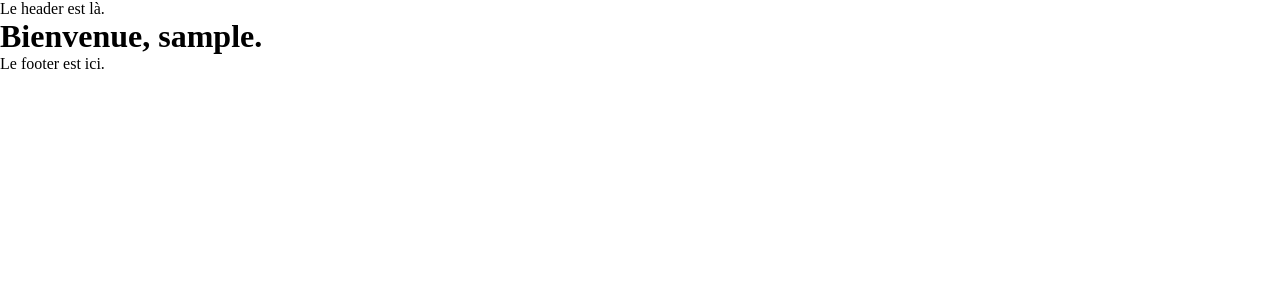
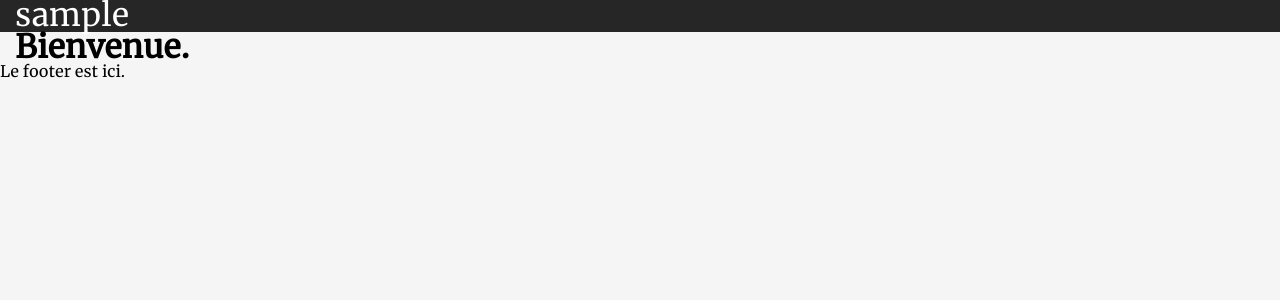
Before and after one commit to LorsGuillou/deuit-ta, a PHP site: page /indexAdmin.php in a window 1280 px wide. Shown: the top 300 px of the page. Run offline with PHP 8.4, Linux system fonts and the light colour scheme; the visitor is signed in with stand-in values (Sample User, id 1).

Commit message:
centrage css + début dashboard + gitgnore

```diff
--- a/Public/admin/css/style.css
+++ b/Public/admin/css/style.css
@@ -26,7 +26,62 @@
     font-style: normal;
 }
 
+/* ==========================
+=== Variables de couleurs ===
+========================== */
+
+:root {
+    --darkbg: rgba(38, 38, 38, 1);
+    --lightbg: #f5f5f5f2;
+    --shadow: rgba(112, 128, 144, 0.87);
+    --menulinks: rgba(202, 209, 224, 0.87);
+    --linkhover: rgba(206, 33, 33, 0.993);
+}
+
+/* ======================================
+=== Reset des marges et style général ===
+====================================== */
+
 * {
     margin: 0;
     padding: 0;
 }
+
+body {
+    background-color: var(--lightbg);
+    font-family: 'merriweatherregular', 'Calibri';
+}
+
+a {
+    text-decoration: none;
+}
+
+ul {
+    list-style-type: none;
+}
+
+.container {
+    max-width: 1320px;
+    width: 100%;
+    margin: 0 auto;
+    padding: 0 15px;
+}
+
+/* ======================
+=== Header et bandeau ===
+====================== */
+
+header {
+    background-color: var(--darkbg);
+}
+
+header #bandeau {
+    display: flex;
+    justify-content: space-between;
+    align-items: center;
+}
+
+header #bandeau #admin-space p {
+    color: white;
+    font-size: 2rem;
+}
--- a/Public/front/css/style.css
+++ b/Public/front/css/style.css
@@ -64,9 +64,10 @@ ul {
 }
 
 .container {
-    max-width: 1200px;
+    max-width: 1320px;
     width: 100%;
     margin: 0 auto;
+    padding: 0 15px;
 }
 
 .txt-bzh {
--- a/app/Views/admin/layout/header.php
+++ b/app/Views/admin/layout/header.php
@@ -10,5 +10,9 @@
 </head>
 <body>
     <header>
-        <p>Le header est là.</p>
+        <div id="bandeau" class="container">
+            <div id="admin-space">
+                <p><?= $_SESSION['pseudo'] ?></p>
+            </div>
+        </div>
     </header>
--- a/app/Views/admin/templates/dashboard.php
+++ b/app/Views/admin/templates/dashboard.php
@@ -1,7 +1,7 @@
 <?php include_once('app/Views/admin/layout/header.php') ?>
 
-<main>
-    <h1>Bienvenue, <?= $_SESSION['pseudo'] ?>.</h1>
-</main>
+    <main class="container">
+        <h1>Bienvenue.</h1>
+    </main>
 
 <?php include_once('app/Views/admin/layout/footer.php') ?>
--- a/app/Views/front/templates/about.php
+++ b/app/Views/front/templates/about.php
@@ -1,7 +1,7 @@
 <?php include_once ('app/Views/front/layout/header.php') ?>
 
-<main>
-    <h1>A propos</h1>
-</main>
+    <main class="container">
+        <h1>A propos</h1>
+    </main>
 
 <?php include_once ('app/Views/front/layout/footer.php') ?>
--- a/app/Views/front/templates/account.php
+++ b/app/Views/front/templates/account.php
@@ -1,7 +1,7 @@
 <?php include_once ('app/Views/front/layout/header.php') ?>
 
-<main>
-    <h1>Bonjour,  <?= $_SESSION['pseudo'] ?> ! <span class="txt-bzh">Demat deoc'h, <?= $_SESSION['pseudo'] ?> !</span></h1>
-</main>
+    <main class="container">
+        <h1>Bonjour,  <?= $_SESSION['pseudo'] ?> ! <span class="txt-bzh">Demat deoc'h, <?= $_SESSION['pseudo'] ?> !</span></h1>
+    </main>
 
 <?php include_once ('app/Views/front/layout/footer.php') ?>
--- a/app/Views/front/templates/actu.php
+++ b/app/Views/front/templates/actu.php
@@ -1,7 +1,7 @@
 <?php include_once ('app/Views/front/layout/header.php') ?>
 
-<main>
-    <h1>Actualités</h1>
-</main>
+    <main class="container">
+        <h1>Actualités</h1>
+    </main>
 
 <?php include_once ('app/Views/front/layout/footer.php') ?>
--- a/app/Views/front/templates/confirmation.php
+++ b/app/Views/front/templates/confirmation.php
@@ -1,7 +1,7 @@
 <?php include_once ('app/Views/front/layout/header.php') ?>
 
-<main>
-    <h1>L'utilisateur a bien été créé !</h1>
-</main>
+    <main class="container">
+        <h1>L'utilisateur a bien été créé !</h1>
+    </main>
 
 <?php include_once ('app/Views/front/layout/footer.php') ?>
--- a/app/Views/front/templates/contact.php
+++ b/app/Views/front/templates/contact.php
@@ -1,7 +1,7 @@
 <?php include_once ('app/Views/front/layout/header.php') ?>
 
-<main>
-    <h1>Contact</h1>
-</main>
+    <main class="container">
+        <h1>Contact</h1>
+    </main>
 
 <?php include_once ('app/Views/front/layout/footer.php') ?>
--- a/app/Views/front/templates/home.php
+++ b/app/Views/front/templates/home.php
@@ -1,7 +1,7 @@
 <?php include_once ('app/Views/front/layout/header.php') ?>
 
-<main>
-    <h1>Accueil</h1>
-</main>
+    <main class="container">
+        <h1>Accueil</h1>
+    </main>
 
 <?php include_once ('app/Views/front/layout/footer.php') ?>
--- a/app/Views/front/templates/rencontres.php
+++ b/app/Views/front/templates/rencontres.php
@@ -1,7 +1,7 @@
 <?php include_once ('app/Views/front/layout/header.php') ?>
 
-<main>
-    <h1>Rencontres</h1>
-</main>
+    <main class="container">
+        <h1>Rencontres</h1>
+    </main>
 
 <?php include_once ('app/Views/front/layout/footer.php') ?>
--- a/indexAdmin.php
+++ b/indexAdmin.php
@@ -15,7 +15,14 @@ try {
 
             $adminController->dashboard();
 
+        } elseif ($_GET['action'] == 'logout') {
+
+            session_destroy();
+            header('Location: index.php');
+
         }
+
+
 
     // Arrivée sur l'administration
     } else {
```
Also changed, not shown: 1 other file.
